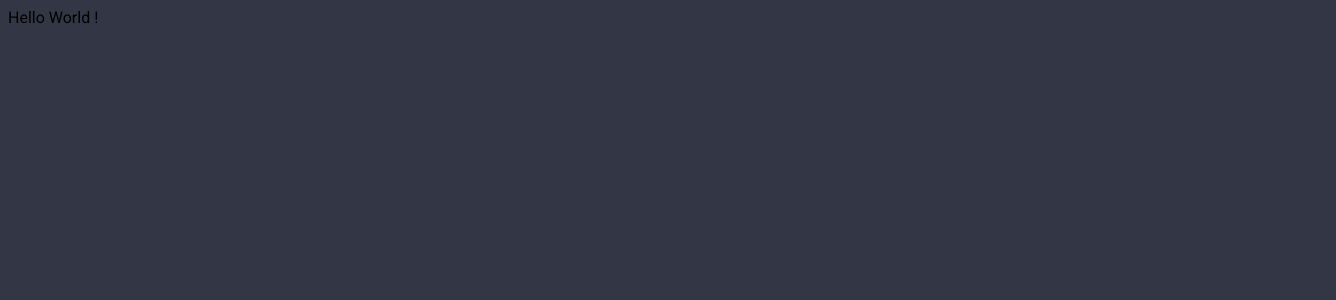
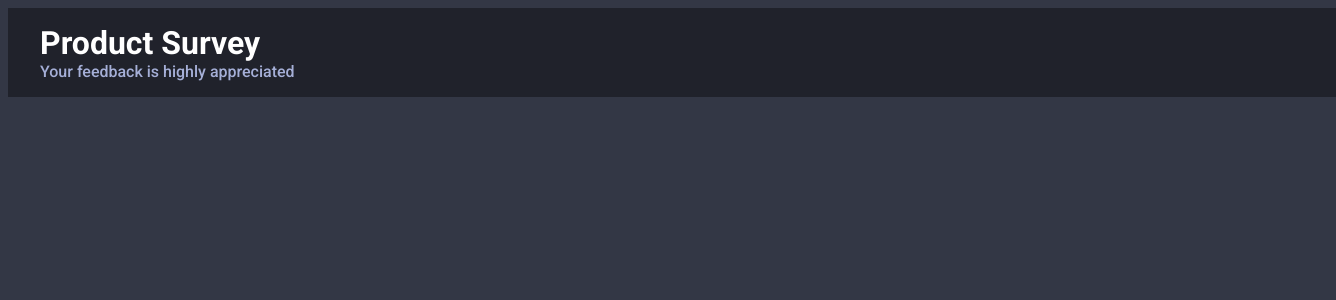
Before and after one commit to AhmedYehiaa/dunamic-online-survey, a React (Create React App) app: page / in a window 1280 px wide. Shown: the top 300 px of the page, 1336 px wide, since content can reach past the window. Built offline with nearby package versions, Linux system fonts and the light colour scheme.

Commit message:
Add header component

```diff
--- a/package.json
+++ b/package.json
@@ -4,6 +4,7 @@
   "private": true,
   "dependencies": {
     "node-sass": "^4.11.0",
+    "prop-types": "^15.6.2",
     "react": "^16.7.0",
     "react-dom": "^16.7.0",
     "react-scripts": "2.1.3"
--- a/src/App.js
+++ b/src/App.js
@@ -1,10 +1,20 @@
 import React from 'react';
 import './App.css';
+import Header from './components/Header';
 
-const App = () => (
-  <div>
-      Hello World !
-  </div>
-);
+const App = () => {
+  const title = 'Product Survey';
+  const subTitle = 'Your feedback is highly appreciated';
+
+  return (
+    <div className="container">
+      <Header
+        title={title}
+        subTitle={subTitle}
+      />
+    </div>
+
+  );
+};
 
 export default App;
--- /dev/null
+++ b/src/components/Header/_header.scss
@@ -0,0 +1,19 @@
+.header {
+  width: 100%;
+  background: $off-black;
+  color: white;
+  margin-bottom: $xl-size;
+  padding: $m-size $l-size;
+}
+
+.header__title {
+  font-size: $l-size;
+  margin: 0;
+}
+
+.header__subtitle {
+  color: $off-white;
+  font-size: $m-size;
+  font-weight: 500;
+  margin: 0;
+}
--- /dev/null
+++ b/src/components/Header/index.js
@@ -0,0 +1,24 @@
+import React from 'react';
+import PropTypes from 'prop-types';
+
+const Header = (props) => {
+  const { title, subTitle } = props;
+  return (
+    <header className="header">
+      <h1 className="header__title">{title}</h1>
+      <h2 className="header__subtitle">{subTitle}</h2>
+    </header>
+  );
+};
+
+Header.defaultProps = {
+  title: '',
+  subTitle: '',
+};
+
+Header.propTypes = {
+  title: PropTypes.string,
+  subTitle: PropTypes.string,
+};
+
+export default Header;
--- a/src/styles/styles.scss
+++ b/src/styles/styles.scss
@@ -1,3 +1,4 @@
 @import url('https://fonts.googleapis.com/css?family=Roboto:300,400,500,700,900');
 @import './base/settings';
 @import './base/base';
+@import '../components/Header/_header';
```
Also changed, not shown: 1 other file (tests, documents, lock files or other folders).
